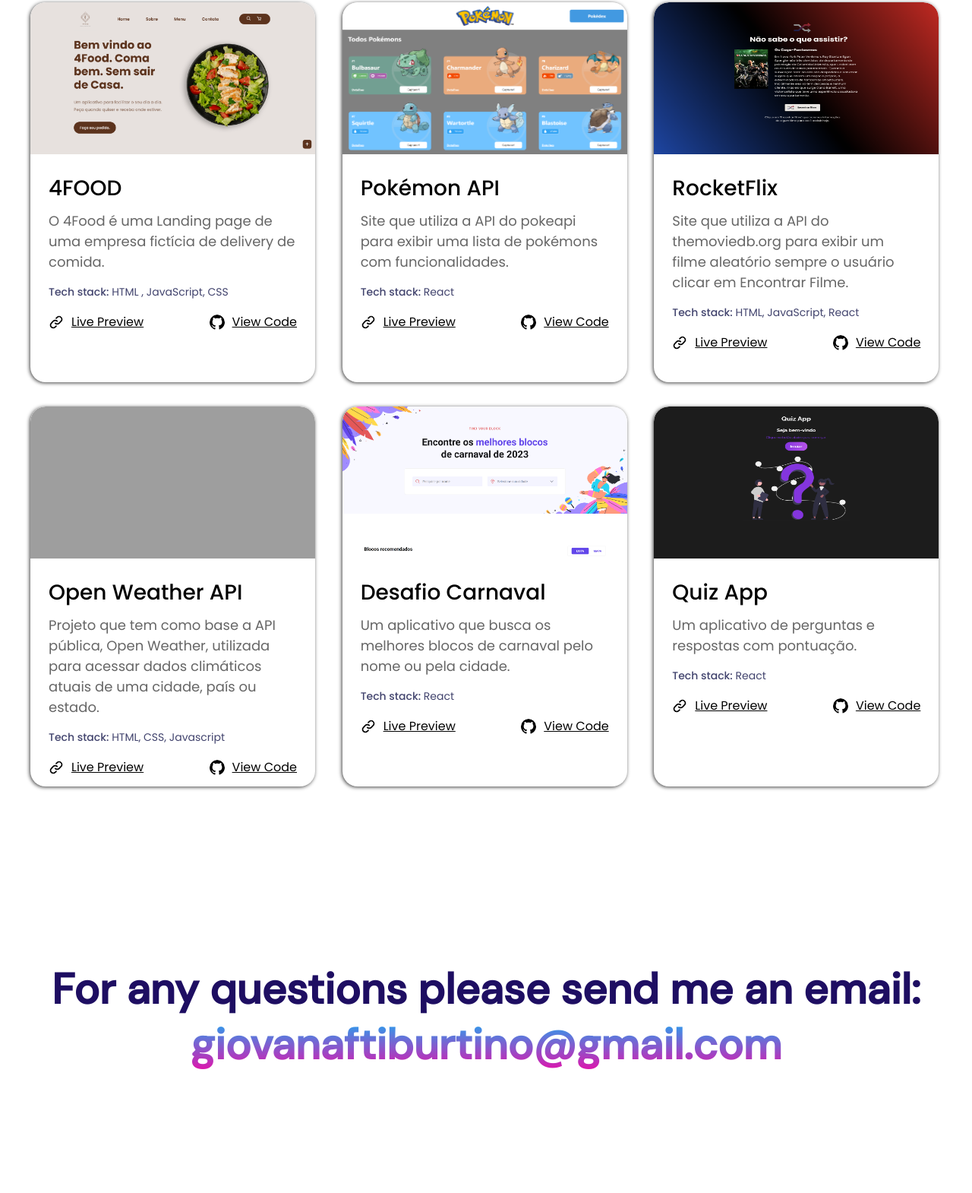
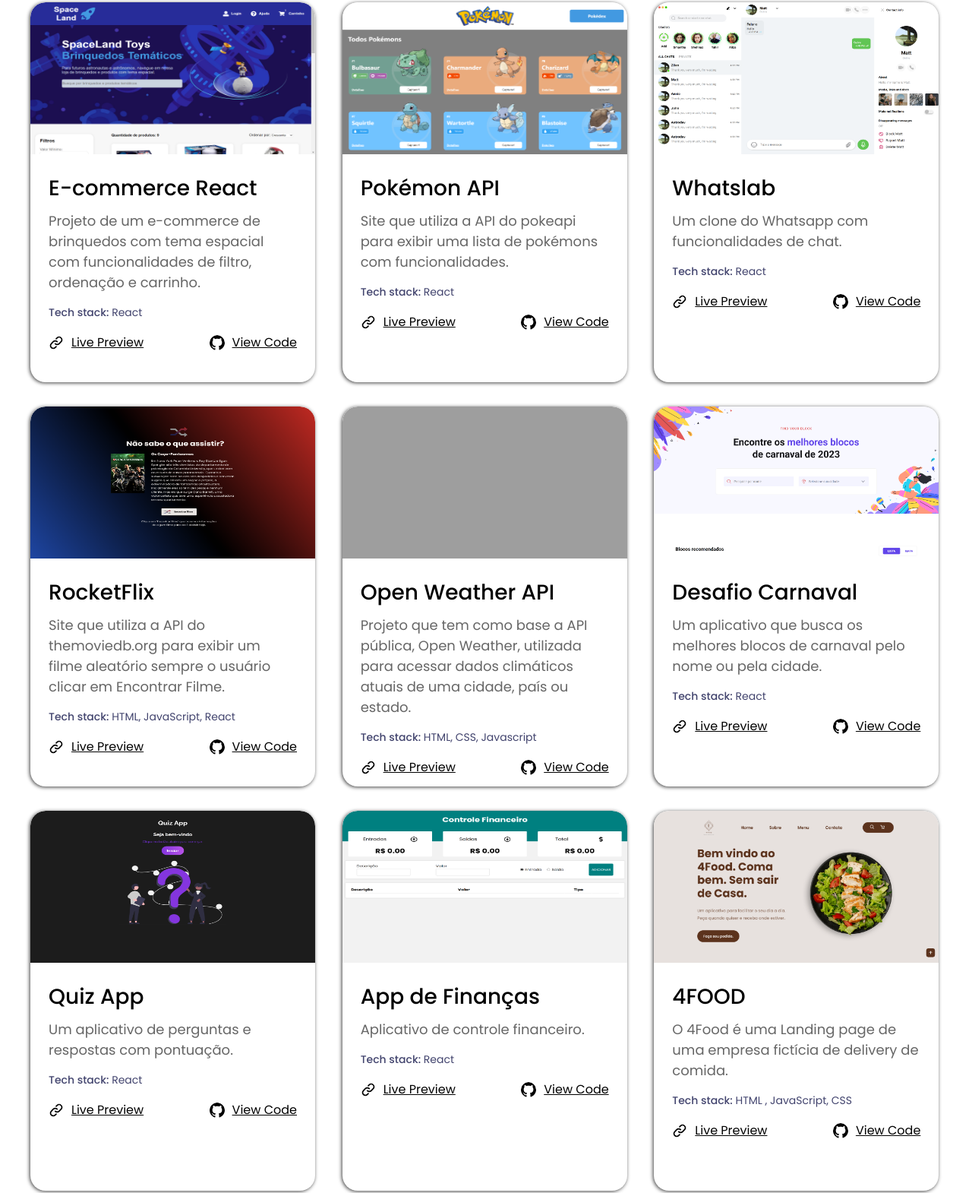
Before and after one commit to giovanatiburtino/portfolio, a plain HTML site: page index.html in a window 1280 px wide. Shown: the part 2609-4179 px from the top of the page at 76% size. Drawn offline with Linux system fonts and the light colour scheme; grey boxes are pictures that could not be loaded.

Commit message:
portfolio atualizado

```diff
--- a/index.html
+++ b/index.html
@@ -174,22 +174,22 @@
 
                 <div class="section-projects-card-container">
                     <div class="project-card">
-                        <img src="./img/4food-preview.png" alt="projeto" class="preview"/>
+                        <img src="./img/spaceland-preview.png" alt="projeto" class="preview"/>
                         <div class="project-card-content">
-                            <h2>4FOOD</h2>
-                            <p>O 4Food é uma Landing page de uma empresa fictícia de delivery de comida.</p>
+                            <h2>E-commerce React</h2>
+                            <p>Projeto de um e-commerce de brinquedos com tema espacial com funcionalidades de filtro, ordenação e carrinho.</p>
 
                             <p class="project-card-content-stacks">
-                                <span>Tech stack:</span> HTML , JavaScript, CSS
+                                <span>Tech stack:</span> React
                             </p>
                             <div class="project-card-links">
-                                <a href="https://giovanatiburtino.github.io/4Food/" target="_blank">
-                                    <img src="icons/link.svg" alt="Link icon"/>
+                                <a href="https://spaceland-toys.surge.sh/" target="_blank">
+                                    <img src="icons/link.svg" alt="Link icon">
                                     Live Preview
                                 </a>
 
-                                <a href="https://github.com/giovanatiburtino/4Food" target="_blank">
-                                    <img src="icons/github-small.svg" alt="Github icon"/>
+                                <a href="https://github.com/giovanatiburtino/projeto-frontendreact" target="_blank">
+                                    <img src="icons/github-small.svg" alt="Github icon">
                                     View Code
                                 </a>
                             </div>
@@ -212,6 +212,28 @@
 
                                 <a href="https://github.com/giovanatiburtino/projeto-react-apis" target="_blank">
                                     <img src="icons/github-small.svg" alt="Github icon"/>
+                                    View Code
+                                </a>
+                            </div>
+                        </div>
+                    </div>
+                    <div class="project-card">
+                        <img src="./img/whatslab-preview.png" alt="projeto" class="preview"/>
+                        <div class="project-card-content">
+                            <h2>Whatslab</h2>
+                            <p>Um clone do Whatsapp com funcionalidades de chat.</p>
+
+                            <p class="project-card-content-stacks">
+                                <span>Tech stack:</span> React
+                            </p>
+                            <div class="project-card-links">
+                                <a href="https://whatsapp-lab.vercel.app/" target="_blank">
+                                    <img src="icons/link.svg" alt="Link icon">
+                                    Live Preview
+                                </a>
+
+                                <a href="https://github.com/giovanatiburtino/whatsapp-lab" target="_blank">
+                                    <img src="icons/github-small.svg" alt="Github icon">
                                     View Code
                                 </a>
                             </div>
@@ -305,6 +327,50 @@
                             </div>
                         </div>
                     </div>
+                    <div class="project-card">
+                        <img src="./img/app-financeiro-preview.png" alt="projeto" class="preview"/>
+                        <div class="project-card-content">
+                            <h2>App de Finanças</h2>
+                            <p>Aplicativo de controle financeiro.</p>
+
+                            <p class="project-card-content-stacks">
+                                <span>Tech stack:</span> React
+                            </p>
+                            <div class="project-card-links">
+                                <a href="https://app-financeiro-eight.vercel.app/" target="_blank">
+                                    <img src="icons/link.svg" alt="Link icon">
+                                    Live Preview
+                                </a>
+
+                                <a href="https://github.com/giovanatiburtino/projeto-finan-as" target="_blank">
+                                    <img src="icons/github-small.svg" alt="Github icon">
+                                    View Code
+                                </a>
+                            </div>
+                        </div>
+                    </div>
+                    <div class="project-card">
+                        <img src="./img/4food-preview.png" alt="projeto" class="preview"/>
+                        <div class="project-card-content">
+                            <h2>4FOOD</h2>
+                            <p>O 4Food é uma Landing page de uma empresa fictícia de delivery de comida.</p>
+
+                            <p class="project-card-content-stacks">
+                                <span>Tech stack:</span> HTML , JavaScript, CSS
+                            </p>
+                            <div class="project-card-links">
+                                <a href="https://giovanatiburtino.github.io/4Food/" target="_blank">
+                                    <img src="icons/link.svg" alt="Link icon"/>
+                                    Live Preview
+                                </a>
+
+                                <a href="https://github.com/giovanatiburtino/4Food" target="_blank">
+                                    <img src="icons/github-small.svg" alt="Github icon"/>
+                                    View Code
+                                </a>
+                            </div>
+                        </div>
+                    </div>
                 </div>
             </section>
         </main>
```
